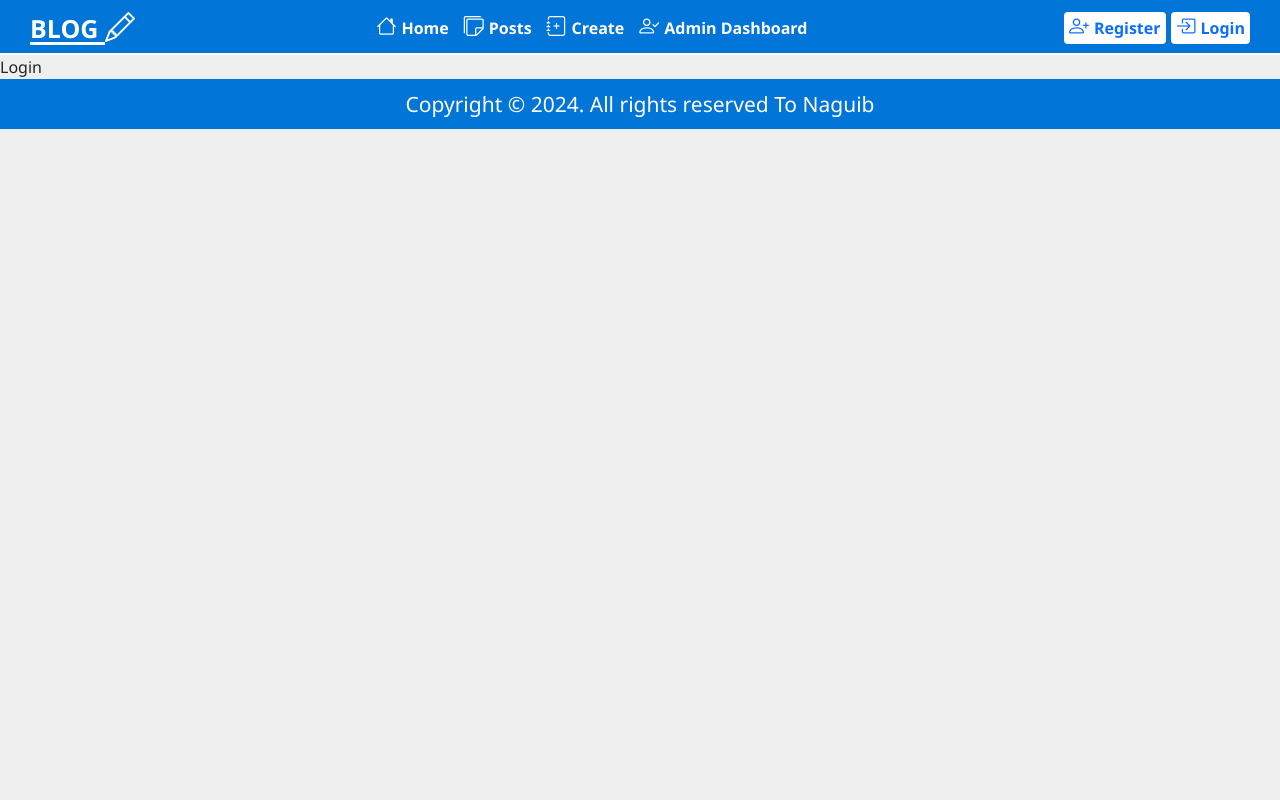
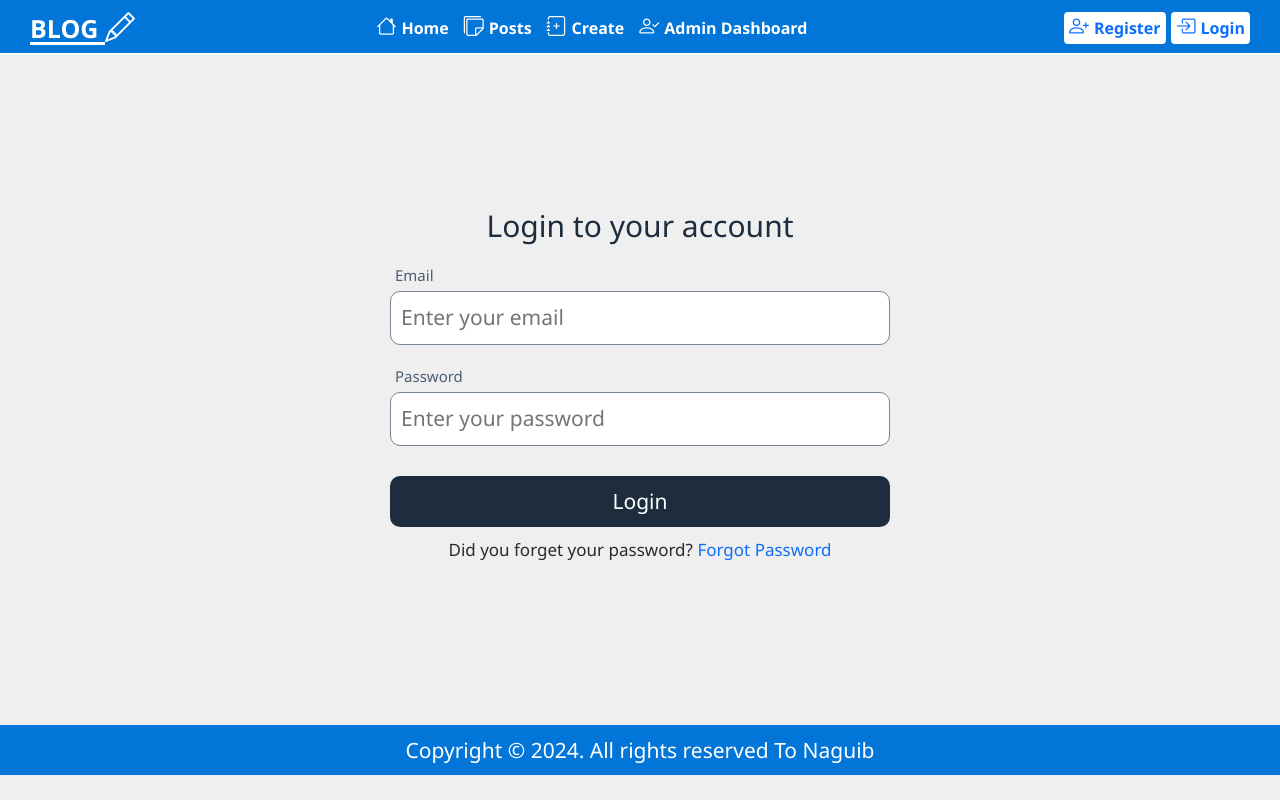
Before and after one commit to mmnaguib/blogApp, a React (Create React App) app: page /login in a window 1280 px wide. Built offline with nearby package versions, Linux system fonts and the light colour scheme.

Commit message:
forms design

```diff
--- a/src/App.tsx
+++ b/src/App.tsx
@@ -1,6 +1,6 @@
 import "./App.css";
 import Header from "./components/Header/Header";
-import { BrowserRouter, Routes, Route } from "react-router-dom";
+import { BrowserRouter, Routes, Route, Router } from "react-router-dom";
 import Home from "./pages/home/Home";
 import Login from "./pages/forms/Login";
 import Register from "./pages/forms/Register";
@@ -17,6 +17,8 @@
 import CategoriesTable from "./pages/admin/CategoriesTable";
 import PostsTable from "./pages/admin/PostsTable";
 import CommentsTable from "./pages/admin/CommentsTable";
+import ForgotPassword from "./pages/forms/ForgotPassword";
+import ResetPassword from "./pages/forms/ResetPassword";
 
 function App() {
   return (
@@ -24,14 +26,19 @@
       <Header />
       <Routes>
         <Route path="/" element={<Home />} />
+
         <Route path="/login" element={<Login />} />
         <Route path="/register" element={<Register />} />
+        <Route path="/forgot-password" element={<ForgotPassword />} />
+        <Route path="/reset-password" element={<ResetPassword />} />
+
         <Route path="/posts" element={<Posts />} />
         <Route path="post">
           <Route path="create" element={<CreatePost />} />
           <Route path="details/:id" element={<PostDetails />} />
           <Route path="category/:category" element={<Category />} />
         </Route>
+
         <Route path="profile/:id" element={<Profile />} />
 
         <Route path="/admin-dashboard">
@@ -42,6 +49,7 @@
           <Route path="comments-table" element={<CommentsTable />} />
         </Route>
       </Routes>
+
       <Footer />
       <ToastContainer theme="colored" position="top-center" />
     </BrowserRouter>
--- /dev/null
+++ b/src/pages/forms/ForgotPassword.tsx
@@ -0,0 +1,41 @@
+import "./form.css";
+import { toast } from "react-toastify";
+import { useState } from "react";
+
+const ForgotPassword = () => {
+  const [email, setEmail] = useState("");
+
+  // From Submit Handler
+  const formSubmitHandler = (e: { preventDefault: () => void }) => {
+    e.preventDefault();
+    if (email.trim() === "") return toast.error("Email is required");
+
+    console.log({ email });
+  };
+
+  return (
+    <section className="form-container">
+      <h1 className="form-title">Forgot Password</h1>
+      <form onSubmit={formSubmitHandler} className="form">
+        <div className="form-group">
+          <label htmlFor="email" className="form-label">
+            Email
+          </label>
+          <input
+            onChange={(e) => setEmail(e.target.value)}
+            value={email}
+            type="email"
+            id="email"
+            placeholder="Enter your email"
+            className="form-input"
+          />
+        </div>
+        <button type="submit" className="form-btn">
+          Submit
+        </button>
+      </form>
+    </section>
+  );
+};
+
+export default ForgotPassword;
--- a/src/pages/forms/Login.tsx
+++ b/src/pages/forms/Login.tsx
@@ -1,7 +1,61 @@
-import React from "react";
+import "./form.css";
+import { toast } from "react-toastify";
+import { Link } from "react-router-dom";
+import { useState } from "react";
 
 const Login = () => {
-  return <div>Login</div>;
+  const [email, setEmail] = useState<string>("");
+  const [password, setPassword] = useState<string>("");
+
+  // From Submit Handler
+  const formSubmitHandler = (e: { preventDefault: () => void }) => {
+    e.preventDefault();
+    if (email.trim() === "") return toast.error("Email is required");
+    if (password.trim() === "") return toast.error("Password is required");
+
+    console.log({ email, password });
+  };
+
+  return (
+    <section className="form-container">
+      <h1 className="form-title">Login to your account</h1>
+      <form onSubmit={formSubmitHandler} className="form">
+        <div className="form-group">
+          <label htmlFor="email" className="form-label">
+            Email
+          </label>
+          <input
+            onChange={(e) => setEmail(e.target.value)}
+            value={email}
+            type="email"
+            id="email"
+            placeholder="Enter your email"
+            className="form-input"
+          />
+        </div>
+        <div className="form-group">
+          <label htmlFor="password" className="form-label">
+            Password
+          </label>
+          <input
+            onChange={(e) => setPassword(e.target.value)}
+            value={password}
+            type="password"
+            id="password"
+            placeholder="Enter your password"
+            className="form-input"
+          />
+        </div>
+        <button type="submit" className="form-btn">
+          Login
+        </button>
+      </form>
+      <div className="form-footer">
+        Did you forget your password?{" "}
+        <Link to="/forgot-password">Forgot Password</Link>
+      </div>
+    </section>
+  );
 };
 
 export default Login;
--- a/src/pages/forms/Register.tsx
+++ b/src/pages/forms/Register.tsx
@@ -1,7 +1,75 @@
-import React from "react";
+import "./form.css";
+import { toast } from "react-toastify";
+import { Link } from "react-router-dom";
+import { useState } from "react";
 
 const Register = () => {
-  return <div>Register</div>;
+  const [username, setUsername] = useState("");
+  const [email, setEmail] = useState("");
+  const [password, setPassword] = useState("");
+
+  // From Submit Handler
+  const formSubmitHandler = (e: { preventDefault: () => void }) => {
+    e.preventDefault();
+    if (username.trim() === "") return toast.error("Username is required");
+    if (email.trim() === "") return toast.error("Email is required");
+    if (password.trim() === "") return toast.error("Password is required");
+
+    console.log({ username, email, password });
+  };
+
+  return (
+    <section className="form-container">
+      <h1 className="form-title">Create new account</h1>
+      <form onSubmit={formSubmitHandler} className="form">
+        <div className="form-group">
+          <label htmlFor="username" className="form-label">
+            Username
+          </label>
+          <input
+            onChange={(e) => setUsername(e.target.value)}
+            value={username}
+            type="text"
+            id="username"
+            placeholder="Enter your username"
+            className="form-input"
+          />
+        </div>
+        <div className="form-group">
+          <label htmlFor="email" className="form-label">
+            Email
+          </label>
+          <input
+            onChange={(e) => setEmail(e.target.value)}
+            value={email}
+            type="email"
+            id="email"
+            placeholder="Enter your email"
+            className="form-input"
+          />
+        </div>
+        <div className="form-group">
+          <label htmlFor="password" className="form-label">
+            Password
+          </label>
+          <input
+            onChange={(e) => setPassword(e.target.value)}
+            value={password}
+            type="password"
+            id="password"
+            placeholder="Enter your password"
+            className="form-input"
+          />
+        </div>
+        <button type="submit" className="form-btn">
+          Register
+        </button>
+      </form>
+      <div className="form-footer">
+        Already have an account? <Link to="/login">Login</Link>
+      </div>
+    </section>
+  );
 };
 
 export default Register;
--- /dev/null
+++ b/src/pages/forms/ResetPassword.tsx
@@ -0,0 +1,41 @@
+import "./form.css";
+import { toast } from "react-toastify";
+import { useState } from "react";
+
+const ResetPassword = () => {
+  const [password, setPassword] = useState("");
+
+  // From Submit Handler
+  const formSubmitHandler = (e: { preventDefault: () => void }) => {
+    e.preventDefault();
+    if (password.trim() === "") return toast.error("Password is required");
+
+    console.log({ password });
+  };
+
+  return (
+    <section className="form-container">
+      <h1 className="form-title">Reset Password</h1>
+      <form onSubmit={formSubmitHandler} className="form">
+        <div className="form-group">
+          <label htmlFor="password" className="form-label">
+            New Password
+          </label>
+          <input
+            onChange={(e) => setPassword(e.target.value)}
+            value={password}
+            type="password"
+            id="password"
+            placeholder="Enter your new password"
+            className="form-input"
+          />
+        </div>
+        <button type="submit" className="form-btn">
+          Submit
+        </button>
+      </form>
+    </section>
+  );
+};
+
+export default ResetPassword;
--- /dev/null
+++ b/src/pages/forms/form.css
@@ -0,0 +1,68 @@
+.form-container {
+    width: 100%;
+    height: calc(100vh - 130px);
+    display: flex;
+    align-items: center;
+    justify-content: center;
+    flex-direction: column;
+    padding: 15px;
+}
+
+.form-title {
+    font-size: 30px;
+    color: var(--primary-color);
+    margin-bottom: 15px;
+}
+
+.form {
+    width: 500px;
+}
+
+.form-group {
+    margin-bottom: 15px;
+    display: flex;
+    flex-direction: column;
+    align-items: flex-start;
+}
+
+.form-label {
+    margin: 5px;
+    font-size: 15px;
+    font-weight: 500;
+    color: var(--secondary-color);
+}
+
+.form-input {
+    width: 100%;
+    border-radius: 10px;
+    border: 1px solid var(--gray-color);
+    font-size: 21px;
+    padding: 10px;
+}
+
+.form-btn {
+    width: 100%;
+    text-align: center;
+    cursor: pointer;
+    background-color: var(--primary-color);
+    border: none;
+    font-size: 21px;
+    font-weight: 500;
+    color: var(--white-color);
+    border-radius: 10px;
+    padding: 10px;
+    margin-top: 15px;
+}
+
+.form-footer {
+    margin: 10px 0;
+    font-size: 17px;
+    color: var(--dark-color);
+}
+
+/* Media Queries */
+@media (max-width: 520px) {
+    .form {
+        width: 100%;
+    }
+}
```
